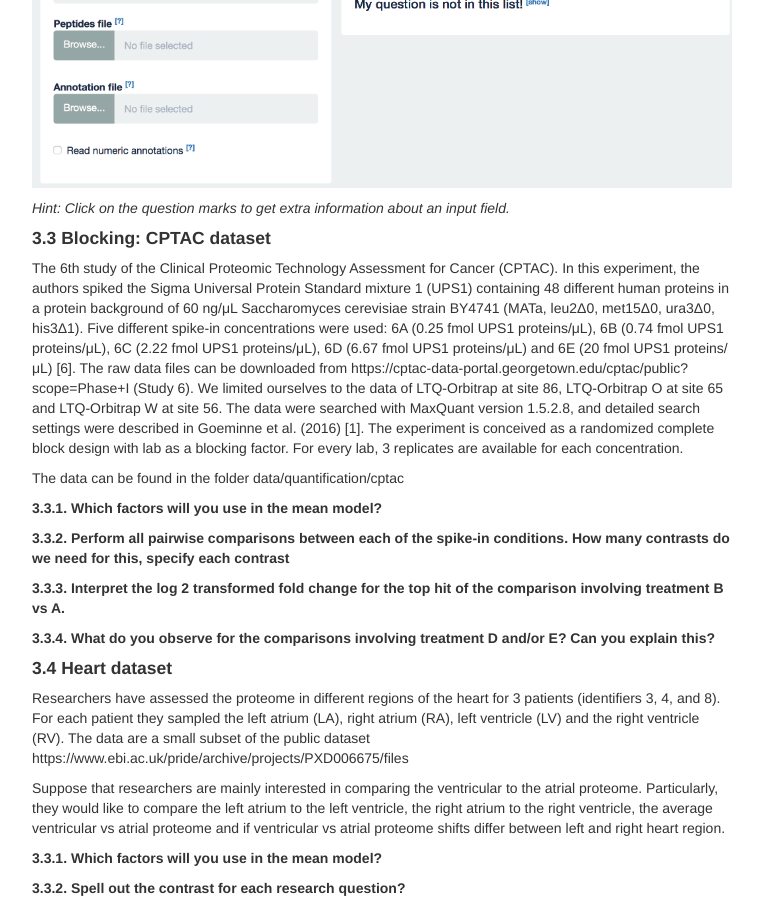
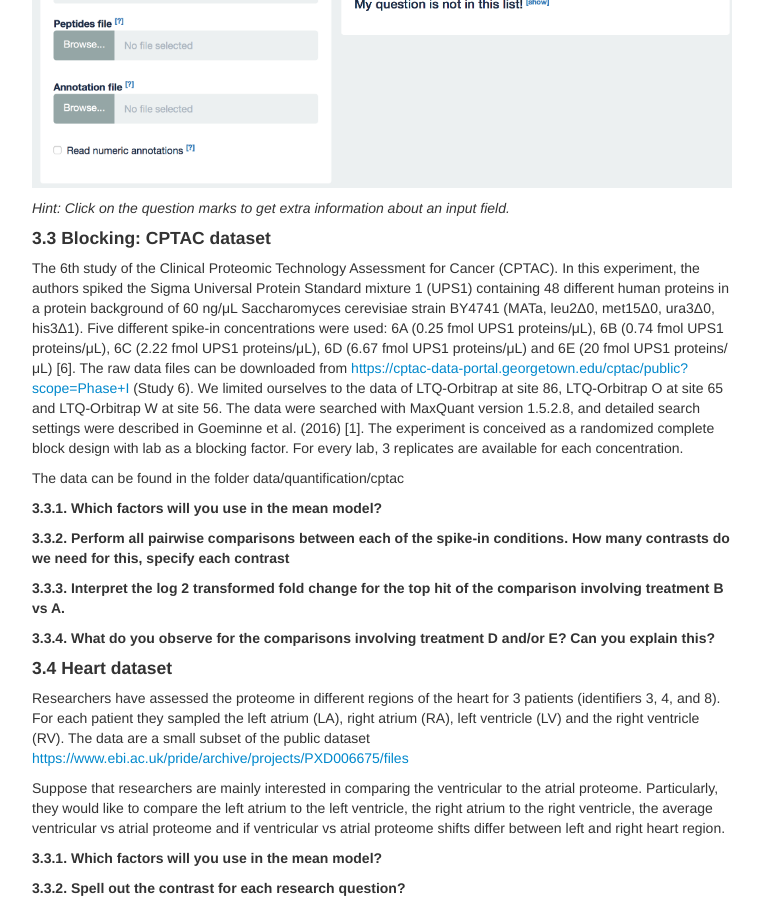
Before and after one commit to statOmics/pda19-20, a Jekyll site: the page built from pages/sdaMsqrobDesign.md, in a window 1280 px wide and 900 px high, scrolled down 2511 px. Shown: the whole window, without its empty margins (258-1021 px from the left). Built offline with Jekyll 4.4.1, drawn with Linux system fonts in a browser that asks for light colours; part of the change alters nothing that is shown.

```diff
--- a/pages/sdaMsqrobDesign.md
+++ b/pages/sdaMsqrobDesign.md
@@ -47,7 +47,7 @@ The MSqRob App is launched:
 
 #### 3.3 Blocking: CPTAC dataset
 
-The 6th study of the Clinical Proteomic Technology Assessment for Cancer (CPTAC). In this experiment, the authors spiked the Sigma Universal Protein Standard mixture 1 (UPS1) containing 48 different human proteins in a protein background of 60 ng/μL Saccharomyces cerevisiae strain BY4741 (MATa, leu2Δ0, met15Δ0, ura3Δ0, his3Δ1). Five different spike-in concentrations were used: 6A (0.25 fmol UPS1 proteins/μL), 6B (0.74 fmol UPS1 proteins/μL), 6C (2.22 fmol UPS1 proteins/μL), 6D (6.67 fmol UPS1 proteins/μL) and 6E (20 fmol UPS1 proteins/μL) [6]. The raw data files can be downloaded from https://cptac-data-portal.georgetown.edu/cptac/public?scope=Phase+I (Study 6). We limited ourselves to the data of LTQ-Orbitrap at site 86, LTQ-Orbitrap O at site 65 and LTQ-Orbitrap W at site 56. The data were searched with MaxQuant version 1.5.2.8, and detailed search settings were described in Goeminne et al. (2016) [1]. The experiment is conceived as a randomized complete block design with lab as a blocking factor. For every lab, 3 replicates are available for each concentration.
+The 6th study of the Clinical Proteomic Technology Assessment for Cancer (CPTAC). In this experiment, the authors spiked the Sigma Universal Protein Standard mixture 1 (UPS1) containing 48 different human proteins in a protein background of 60 ng/μL Saccharomyces cerevisiae strain BY4741 (MATa, leu2Δ0, met15Δ0, ura3Δ0, his3Δ1). Five different spike-in concentrations were used: 6A (0.25 fmol UPS1 proteins/μL), 6B (0.74 fmol UPS1 proteins/μL), 6C (2.22 fmol UPS1 proteins/μL), 6D (6.67 fmol UPS1 proteins/μL) and 6E (20 fmol UPS1 proteins/μL) [6]. The raw data files can be downloaded from [https://cptac-data-portal.georgetown.edu/cptac/public?scope=Phase+I](https://cptac-data-portal.georgetown.edu/cptac/public?scope=Phase+I) (Study 6). We limited ourselves to the data of LTQ-Orbitrap at site 86, LTQ-Orbitrap O at site 65 and LTQ-Orbitrap W at site 56. The data were searched with MaxQuant version 1.5.2.8, and detailed search settings were described in Goeminne et al. (2016) [1]. The experiment is conceived as a randomized complete block design with lab as a blocking factor. For every lab, 3 replicates are available for each concentration.
 
 The data can be found in the folder data/quantification/cptac
 
@@ -61,7 +61,7 @@ The data can be found in the folder data/quantification/cptac
 
 #### 3.4 Heart dataset
 
-Researchers have assessed the proteome in different regions of the heart for 3 patients (identifiers 3, 4, and 8). For each patient they sampled the left atrium (LA), right atrium (RA), left ventricle (LV) and the right ventricle (RV). The data are a small subset of the public dataset  https://www.ebi.ac.uk/pride/archive/projects/PXD006675/files
+Researchers have assessed the proteome in different regions of the heart for 3 patients (identifiers 3, 4, and 8). For each patient they sampled the left atrium (LA), right atrium (RA), left ventricle (LV) and the right ventricle (RV). The data are a small subset of the public dataset  [https://www.ebi.ac.uk/pride/archive/projects/PXD006675/files](https://www.ebi.ac.uk/pride/archive/projects/PXD006675/files)
 
 Suppose that researchers are mainly interested in comparing the ventricular to the atrial proteome.
 Particularly, they would like to compare the left atrium to the left ventricle, the right atrium to the right ventricle, the average ventricular vs atrial proteome and if ventricular vs atrial proteome shifts differ between left and right heart region.
```
